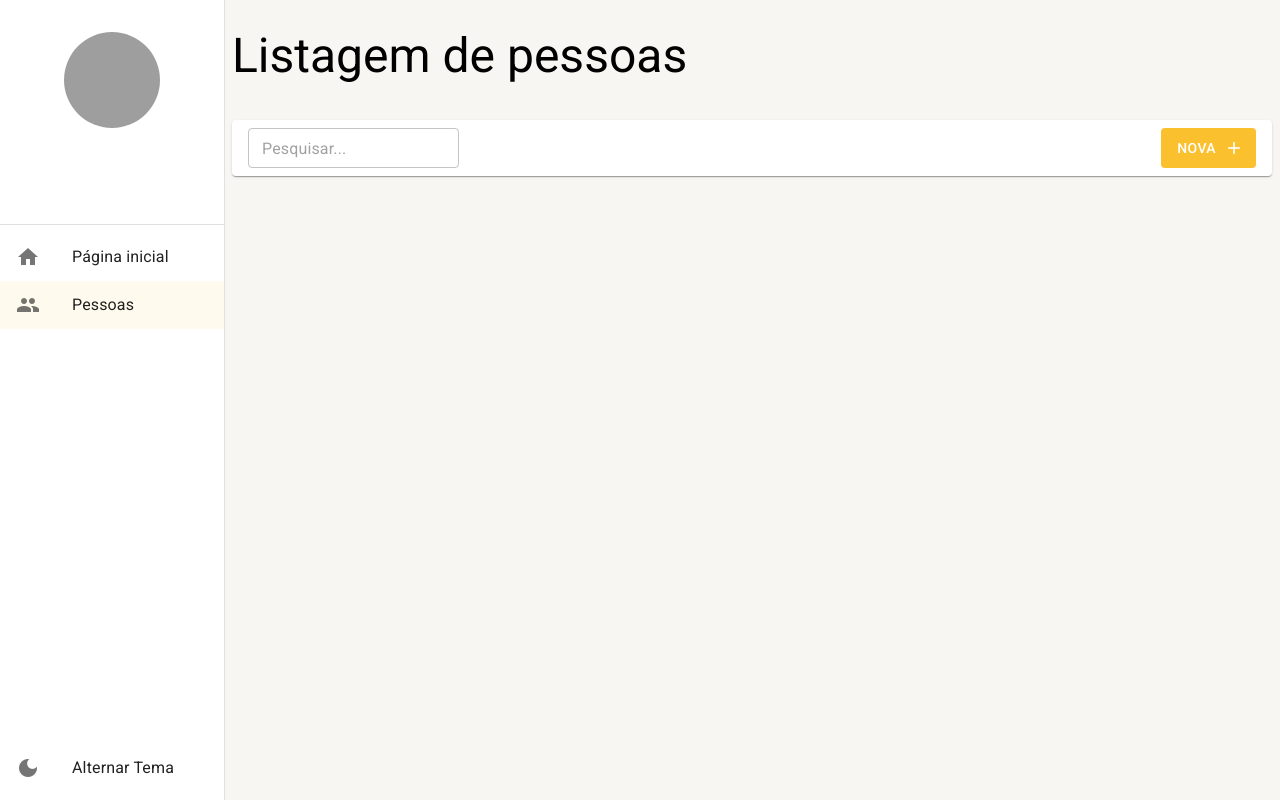
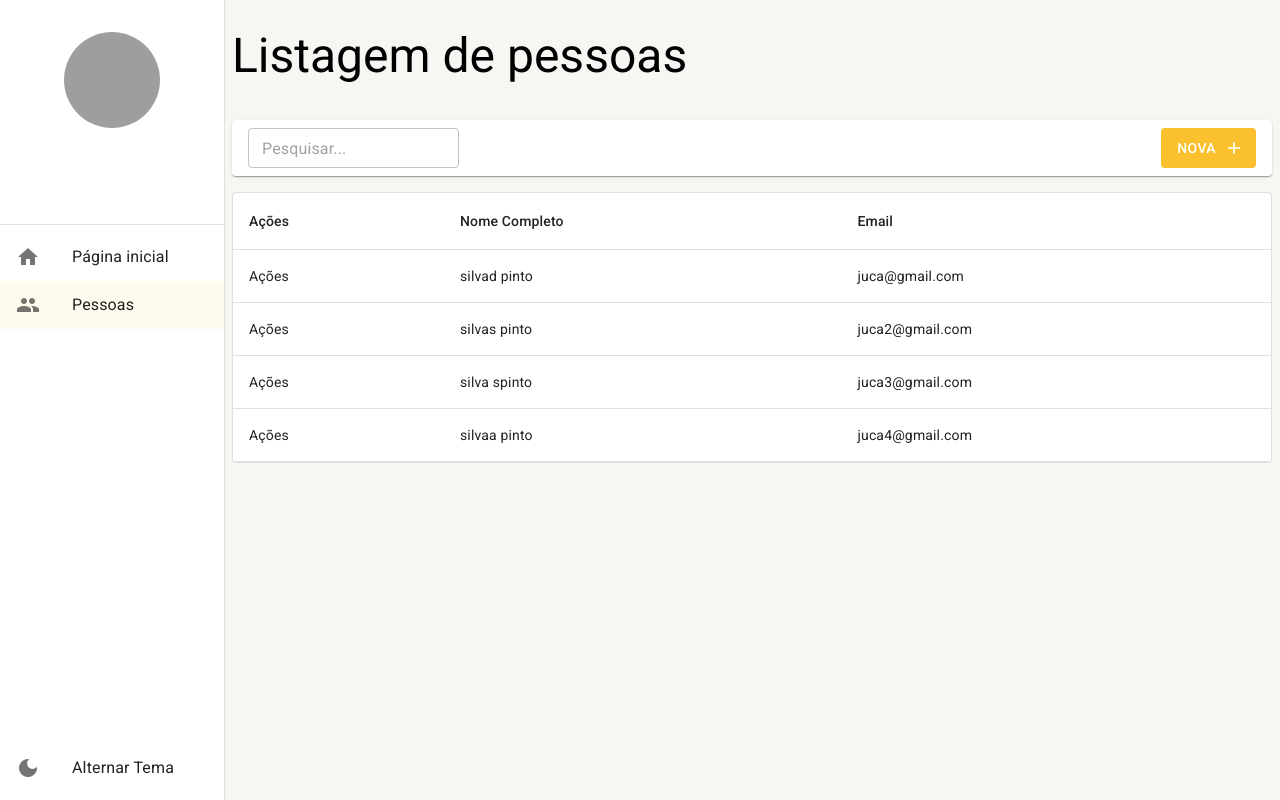
Before and after one commit to guilhermekono/react-materialui-typescript-master, a React (Create React App) app: page /pessoas in a window 1280 px wide. Built offline with nearby package versions, Linux system fonts and the light colour scheme; data requests are answered from the project's data file; grey boxes are pictures that could not be loaded.

Commit message:
Tabela de pessoas, loading e listagem vazia

```diff
--- a/mock/database.json
+++ b/mock/database.json
@@ -4,7 +4,25 @@
             "id":1,
             "email": "juca@gmail.com",
             "cidadeId": 1,
-            "nomeCompleto": "silva pinto"
+            "nomeCompleto": "silvad pinto"
+        },
+        {
+            "id":2,
+            "email": "juca2@gmail.com",
+            "cidadeId": 1,
+            "nomeCompleto": "silvas pinto"
+        },
+        {
+            "id":3,
+            "email": "juca3@gmail.com",
+            "cidadeId": 1,
+            "nomeCompleto": "silva spinto"
+        },
+        {
+            "id":4,
+            "email": "juca4@gmail.com",
+            "cidadeId": 1,
+            "nomeCompleto": "silvaa pinto"
         }
     ]
 }
--- a/src/pages/pessoas/ListagemDePessoas.tsx
+++ b/src/pages/pessoas/ListagemDePessoas.tsx
@@ -1,9 +1,11 @@
-import { useEffect, useMemo } from "react";
+import { useEffect, useMemo, useState } from "react";
 import { useSearchParams } from "react-router-dom";
 import { FerramentasDaListagem } from "../../shared/components";
 import { LayoutBaseDePagina } from "../../shared/layouts/LayoutBaseDePagina"
-import { PessoasService } from "../../shared/services/api/pessoas/PessoasService";
+import { IListagemPessoa, PessoasService } from "../../shared/services/api/pessoas/PessoasService";
 import { useDebounce } from "../../shared/hooks";
+import { LinearProgress, Paper, Table, TableBody, TableCell, TableContainer, TableFooter, TableHead, TableRow } from "@mui/material";
+import { Environment } from "../../shared/enviroment";
 
 
 
@@ -11,9 +13,11 @@
 export const ListagemDePessoas: React.FC = () => {
 
     const [searchParams, setSearchParamns] = useSearchParams();
+    const { debounce } = useDebounce();
 
-
-    const { debounce } = useDebounce(3000, false);
+    const [rows, setRows] = useState<IListagemPessoa[]>([]);
+    const [totalCount, setTotalCount] = useState(0);
+    const [isLoading, setIsLoading] = useState(true);
 
 
     const busca = useMemo(() => {
@@ -22,15 +26,22 @@
 
 
     useEffect(() => {
+        setIsLoading(true);
 
         debounce(() => {
             PessoasService.getAll(1, busca)
             .then((result) => {
+            setIsLoading(false); ////Para de mostrar o feedback visual para o usuário}
+
             if (result instanceof Error){
                 alert(result.message);
                 return;
             }
             console.log(result);
+
+
+            setTotalCount(result.totalCount);
+            setRows(result.data);
         })
 
 
@@ -48,7 +59,44 @@
                 aoMudarTextoDeBusca={texto => setSearchParamns({ busca: texto}, {replace:true})}
             />}
         >
+            <TableContainer component={Paper} variant="outlined" sx={{ margin: 1 , width:"auto"}}>
+                <Table>
+                    <TableHead>
+                        <TableRow>
+                            <TableCell>Ações</TableCell>
+                            <TableCell>Nome Completo</TableCell>
+                            <TableCell>Email</TableCell>
+                        </TableRow>
+                    </TableHead>
 
+                    <TableBody>
+                    {rows.map(row => (
+                    <TableRow key={row.id}>
+                        <TableCell>Ações</TableCell>
+                        <TableCell>{row.nomeCompleto}</TableCell>
+                        <TableCell>{row.email}</TableCell>
+                    </TableRow>
+                    ))}
+                    </TableBody>
+
+                        {totalCount === 0 && !isLoading &&(
+                            <caption>{Environment.LISTAGEM_VAZIA}</caption>
+                        )}
+
+                    <TableFooter>
+                    {isLoading && (
+                        <TableRow>
+                            <TableCell colSpan={3}>
+
+                                    <LinearProgress variant="indeterminate"/>
+
+                            </TableCell>
+                        </TableRow>
+                    )}
+                    </TableFooter>
+
+                </Table>
+            </TableContainer>
         </LayoutBaseDePagina>
     );
 };
--- a/src/shared/services/api/pessoas/PessoasService.ts
+++ b/src/shared/services/api/pessoas/PessoasService.ts
@@ -2,14 +2,14 @@
 import { Api } from '../axios-config';
 
 
-interface IListagemPessoa {
+export interface IListagemPessoa {
     id: number;
     email: string;
     cidadeId: number;
     nomeCompleto: string;
 }
 
-interface IDetalhePessoa {
+export interface IDetalhePessoa {
     id: number;
     email: string;
     cidadeId: number;
```
